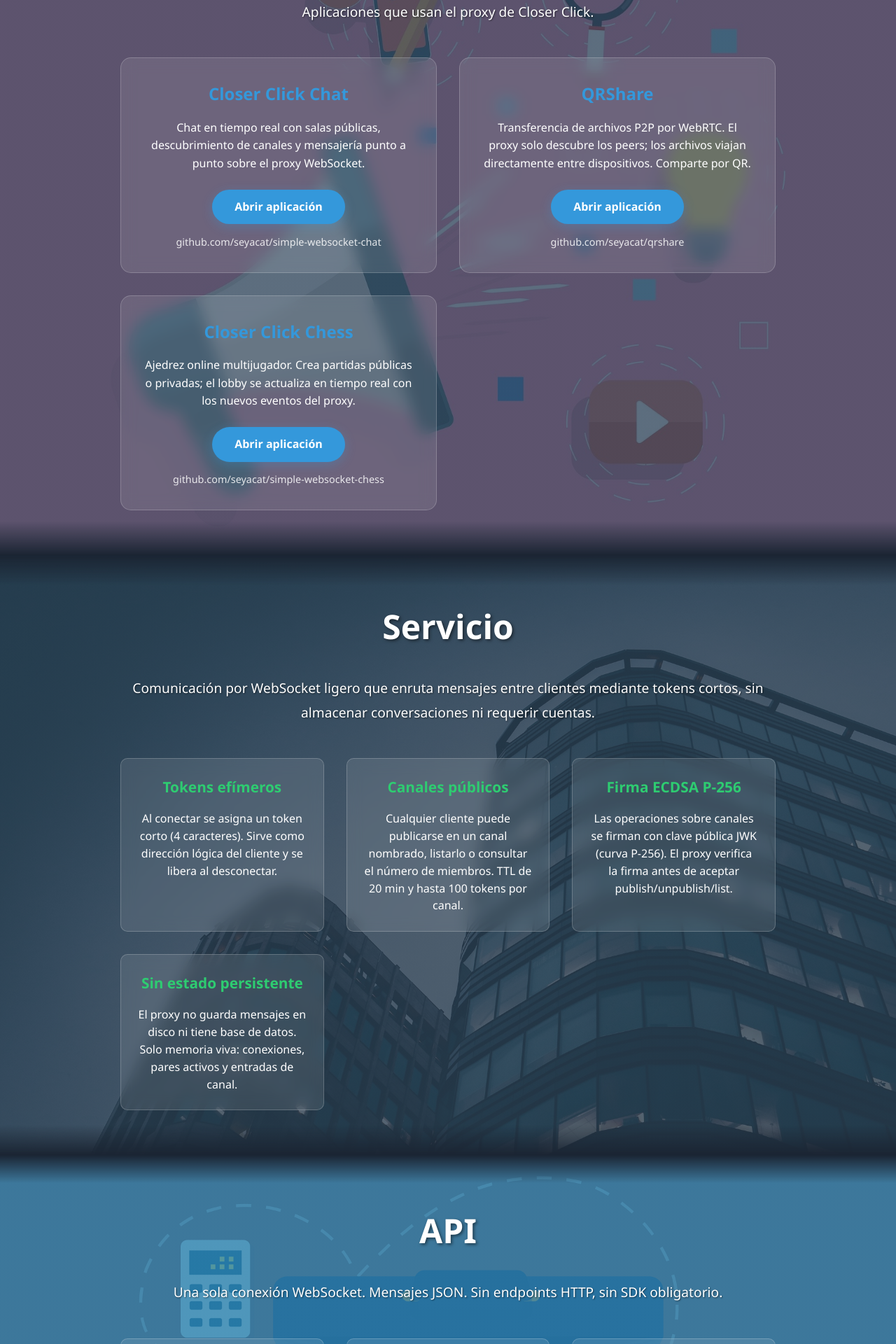
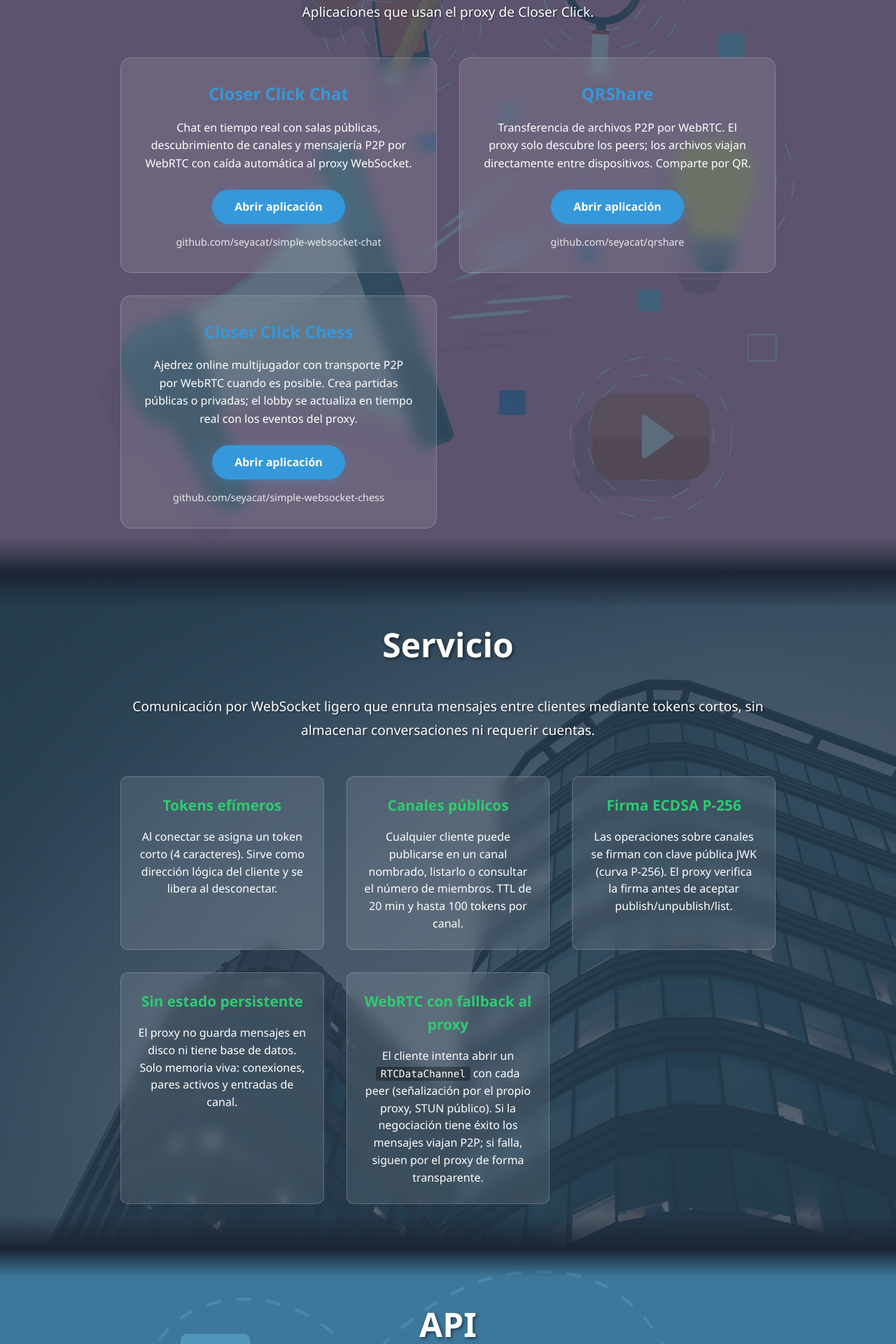
Before and after one commit to seyacat/closerclick, a Vue app: page / in a window 1280 px wide. Shown: the part 973-2893 px from the top of the page at 70% size. Built offline with nearby package versions, Linux system fonts and the light colour scheme.

Commit message:
Update landing: WebRTC P2P transport with proxy fallback

```diff
--- a/src/App.vue
+++ b/src/App.vue
@@ -152,7 +152,7 @@ onUnmounted(() => {
         <div class="apps-grid">
           <div class="app-card">
             <h3>Closer Click Chat</h3>
-            <p>Chat en tiempo real con salas públicas, descubrimiento de canales y mensajería punto a punto sobre el proxy WebSocket.</p>
+            <p>Chat en tiempo real con salas públicas, descubrimiento de canales y mensajería P2P por WebRTC con caída automática al proxy WebSocket.</p>
             <a
               href="https://seyacat.github.io/simple-websocket-chat/"
               target="_blank"
@@ -184,7 +184,7 @@ onUnmounted(() => {
           </div>
           <div class="app-card">
             <h3>Closer Click Chess</h3>
-            <p>Ajedrez online multijugador. Crea partidas públicas o privadas; el lobby se actualiza en tiempo real con los nuevos eventos del proxy.</p>
+            <p>Ajedrez online multijugador con transporte P2P por WebRTC cuando es posible. Crea partidas públicas o privadas; el lobby se actualiza en tiempo real con los eventos del proxy.</p>
             <a
               href="https://seyacat.github.io/simple-websocket-chess/"
               target="_blank"
@@ -232,6 +232,10 @@ onUnmounted(() => {
           <div class="service-item">
             <h3>Sin estado persistente</h3>
             <p>El proxy no guarda mensajes en disco ni tiene base de datos. Solo memoria viva: conexiones, pares activos y entradas de canal.</p>
+          </div>
+          <div class="service-item">
+            <h3>WebRTC con fallback al proxy</h3>
+            <p>El cliente intenta abrir un <code>RTCDataChannel</code> con cada peer (señalización por el propio proxy, STUN público). Si la negociación tiene éxito los mensajes viajan P2P; si falla, siguen por el proxy de forma transparente.</p>
           </div>
         </div>
       </div>
```
